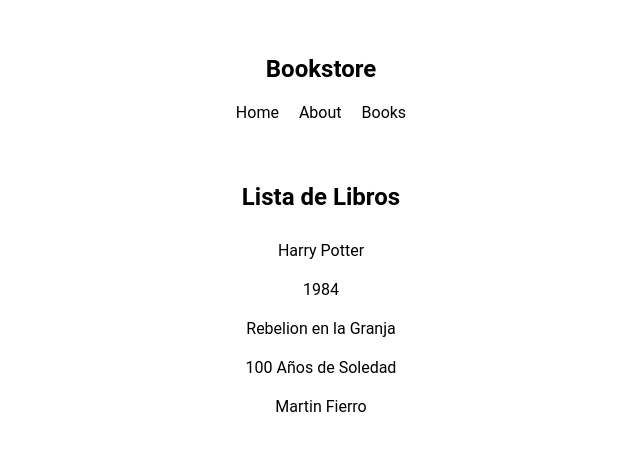
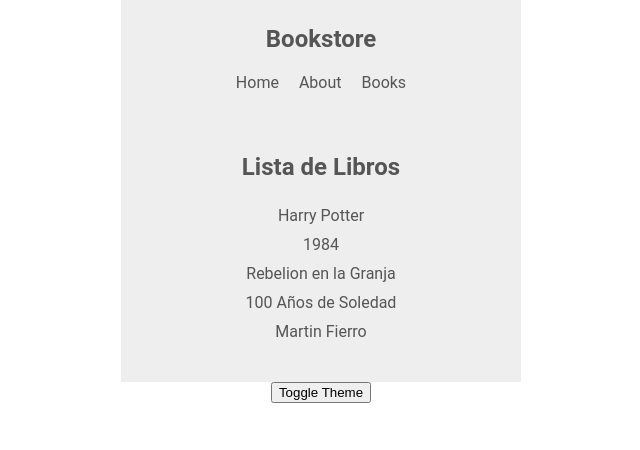
Before and after one commit to Academia-Numen/1021-react-clases, a React (Create React App) app: page / in a window 1280 px wide. Shown: the top 450 px of the page, without its empty margins (319-959 px from the left). Built offline with nearby package versions, Linux system fonts and the light colour scheme.

Commit message:
Clase 7 (ejemplo Context terminado)

```diff
--- a/src/App.js
+++ b/src/App.js
@@ -1,22 +1,29 @@
 import BookList from "./components/BookList";
 import Navbar from "./components/Navbar";
+import ToggleButton from "./components/ToggleButton";
 import BooksContextProvider from "./contexts/BooksContext";
+import ThemeContextProvider from "./contexts/ThemeContext";
 
 function App() {
 
   return (
     <div className="App">
 
-      <BooksContextProvider>
+      <ThemeContextProvider>
 
         <Navbar />
-        <div>
+
+        <BooksContextProvider>
           <div>
-            <BookList />
+            <div>
+              <BookList />
+            </div>
           </div>
-        </div>
+        </BooksContextProvider>
 
-      </BooksContextProvider>
+        <ToggleButton />
+
+      </ThemeContextProvider>
 
     </div>
   )
--- a/src/components/BookList.js
+++ b/src/components/BookList.js
@@ -1,12 +1,14 @@
 import { useContext } from "react";
 import { BooksContext } from "../contexts/BooksContext";
+import { ThemeContext } from "../contexts/ThemeContext";
 
 function BookList() {
 
+    const { themeStyles } = useContext(ThemeContext);
     const books = useContext(BooksContext);
 
     return (
-        <div className="book-list">
+        <div className="book-list" style={themeStyles}>
             <h2>Lista de Libros</h2>
             <ul>
                 { books.map(book => <li key={book.id}> {book.title} </li>) }
--- a/src/components/Navbar.js
+++ b/src/components/Navbar.js
@@ -1,8 +1,11 @@
+import { useContext } from "react";
+import { ThemeContext } from "../contexts/ThemeContext";
 
 function Navbar() {
+  const { themeStyles } = useContext(ThemeContext);
 
   return (
-    <nav>
+    <nav style={themeStyles}>
       <h1>Bookstore</h1>
       <ul>
         <li>Home</li>
--- /dev/null
+++ b/src/components/ToggleButton.js
@@ -0,0 +1,13 @@
+import { useContext } from "react";
+import { ThemeContext } from "../contexts/ThemeContext";
+
+function ToggleButton() {
+
+    const { toggleTheme } = useContext(ThemeContext);
+
+    return (
+      <button onClick={toggleTheme}>Toggle Theme</button>
+    )
+  }
+
+  export default ToggleButton;
--- a/src/contexts/BooksContext.js
+++ b/src/contexts/BooksContext.js
@@ -13,9 +13,9 @@
   ])
 
   return (
-      <BooksContext.Provider value={books}>
-          { children }
-      </BooksContext.Provider>
+    <BooksContext.Provider value={books}>
+      {children}
+    </BooksContext.Provider>
   )
 }
 
--- /dev/null
+++ b/src/contexts/ThemeContext.js
@@ -0,0 +1,25 @@
+import { createContext, useState } from "react";
+
+export const ThemeContext = createContext();
+
+function ThemeContextProvider({ children }) {
+
+    const [isLightTheme, setIsLightTheme] = useState(true);
+
+    const themeStyles = {
+        color: isLightTheme ? '#555' : '#ddd',
+        backgroundColor: isLightTheme ? '#eee' : '#555',
+    }
+
+    function toggleTheme() {
+        setIsLightTheme(!isLightTheme);
+    }
+
+    return (
+        <ThemeContext.Provider value={ { themeStyles, toggleTheme } }>
+            {children}
+        </ThemeContext.Provider>
+    )
+}
+
+export default ThemeContextProvider;
--- a/src/index.css
+++ b/src/index.css
@@ -5,7 +5,7 @@
 
 .App {
   max-width: 400px;
-  margin: 30px auto;
+  margin: 0 auto;
   text-align: center;
 }
 
@@ -22,14 +22,13 @@
 
 .book-list {
   padding: 20px;
-  margin-bottom: 20px;
 }
 .book-list ul {
   padding: 0;
   list-style-type: none;
 }
 .book-list ul li {
-  padding: 10px;
+  padding: 5px;
   margin: 0 auto;
   border-radius: 10px;
 }
```
Also changed, not shown: 1 other file (tests, documents, lock files or other folders).
